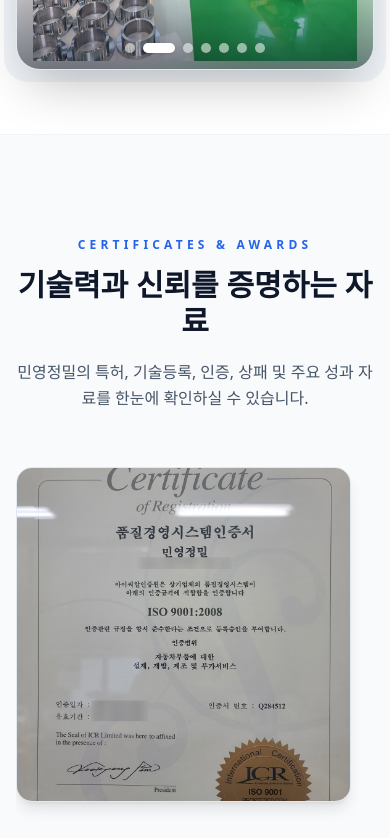
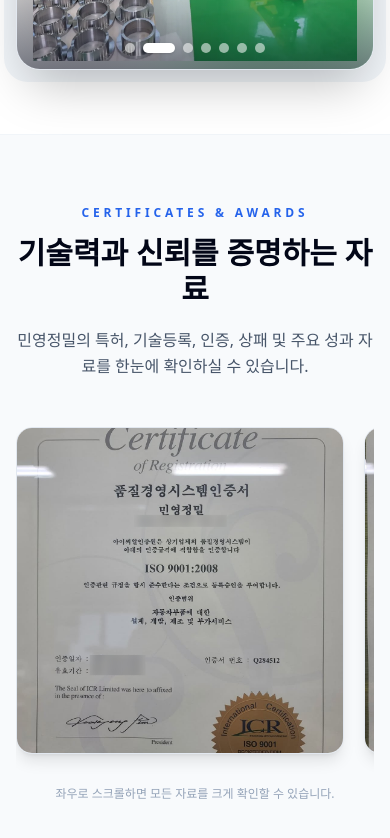
Before and after one commit to noajun1210-hub/min-young-precision, a React (Vite) app: page / in a window 390 px wide. Shown: the part 1660-2498 px from the top of the page. Built offline with nearby package versions, Linux system fonts and the light colour scheme; the HTML template or start-up script is replaced by a standard one.

Commit message:
Update Achievements.tsx

```diff
--- a/src/components/Achievements.tsx
+++ b/src/components/Achievements.tsx
@@ -13,18 +13,18 @@ export default function Achievements() {
   );
 
   return (
-    <section id="achievements" className="py-24 bg-slate-50 border-t border-slate-100">
+    <section id="achievements" className="bg-slate-50 py-16 sm:py-20 lg:py-24 border-t border-slate-100">
       <div className="mx-auto w-full max-w-[1800px] px-4 sm:px-6 lg:px-10">
-        <div className="text-center mb-14">
-          <span className="text-brand-blue font-bold uppercase tracking-[0.35em] text-xs md:text-sm">
+        <div className="mb-12 text-center sm:mb-14">
+          <span className="text-xs font-black uppercase tracking-[0.32em] text-brand-blue sm:text-sm">
             CERTIFICATES & AWARDS
           </span>
 
-          <h2 className="text-3xl md:text-4xl font-bold text-slate-900 mt-3">
+          <h2 className="mt-3 text-3xl font-black text-slate-950 sm:text-4xl lg:text-5xl">
             기술력과 신뢰를 증명하는 자료
           </h2>
 
-          <p className="mt-5 max-w-3xl mx-auto text-slate-600 leading-relaxed">
+          <p className="mx-auto mt-5 max-w-3xl text-base leading-relaxed text-slate-600 sm:text-lg">
             민영정밀의 특허, 기술등록, 인증, 상패 및 주요 성과 자료를 한눈에 확인하실 수 있습니다.
           </p>
         </div>
@@ -32,7 +32,7 @@ export default function Achievements() {
         {allImages.length > 0 ? (
           <div className="relative">
             <div
-              className={`flex snap-x snap-mandatory gap-8 overflow-x-auto pb-8 ${
+              className={`flex snap-x snap-mandatory gap-5 overflow-x-auto pb-7 sm:gap-8 ${
                 allImages.length === 1 ? 'justify-center' : ''
               }`}
             >
@@ -43,7 +43,7 @@ export default function Achievements() {
                   target="_blank"
                   rel="noreferrer"
                   aria-label={`${item.category} 이미지 ${index + 1} 크게 보기`}
-                  className="group block w-[86vw] max-w-[620px] shrink-0 snap-center sm:w-[520px] lg:w-[560px] xl:w-[600px]"
+                  className="group block w-[84vw] max-w-[600px] shrink-0 snap-center sm:w-[480px] lg:w-[540px] xl:w-[600px]"
                 >
                   <img
                     src={item.image}
@@ -61,7 +61,7 @@ export default function Achievements() {
             )}
           </div>
         ) : (
-          <div className="flex min-h-[360px] items-center justify-center rounded-3xl border border-dashed border-slate-300 bg-white text-center">
+          <div className="flex min-h-[320px] items-center justify-center rounded-3xl border border-dashed border-slate-300 bg-white text-center sm:min-h-[360px]">
             <div className="px-6">
               <ImageIcon size={44} className="mx-auto text-slate-400" />
 
```
